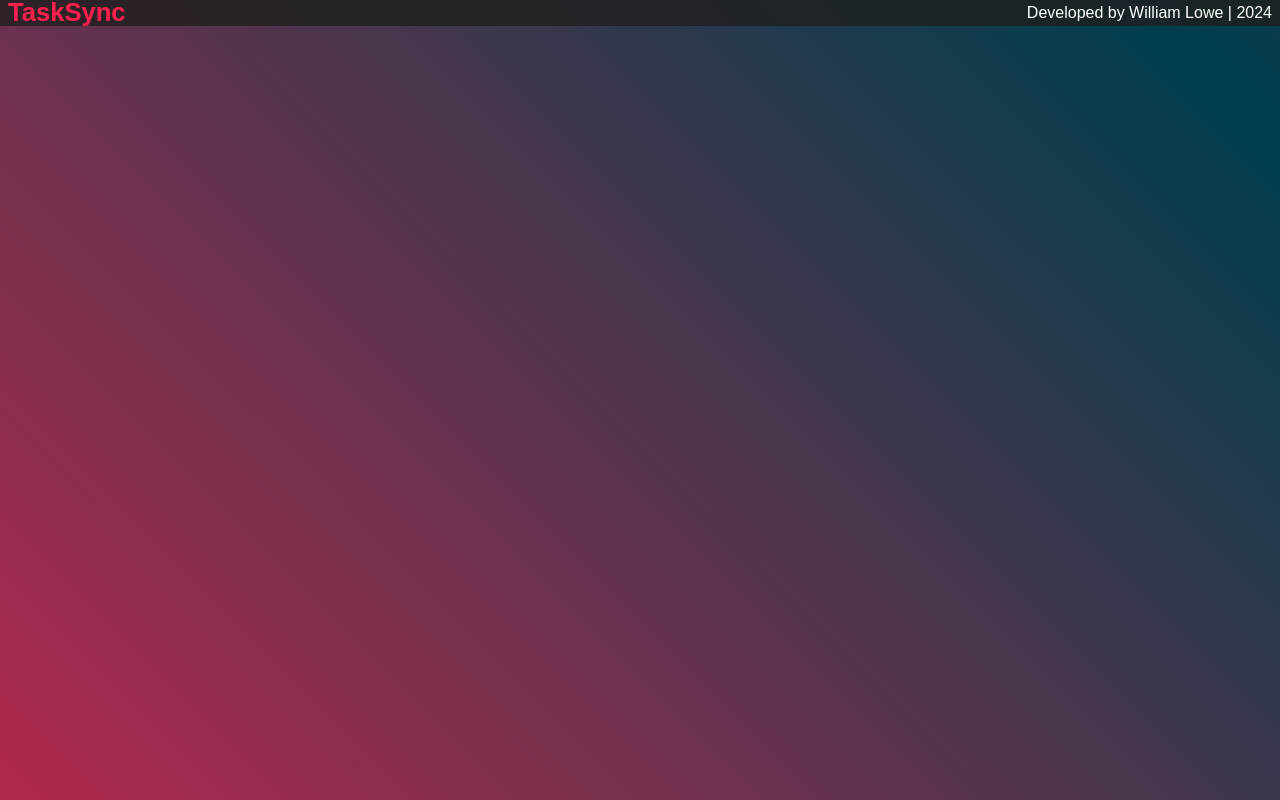
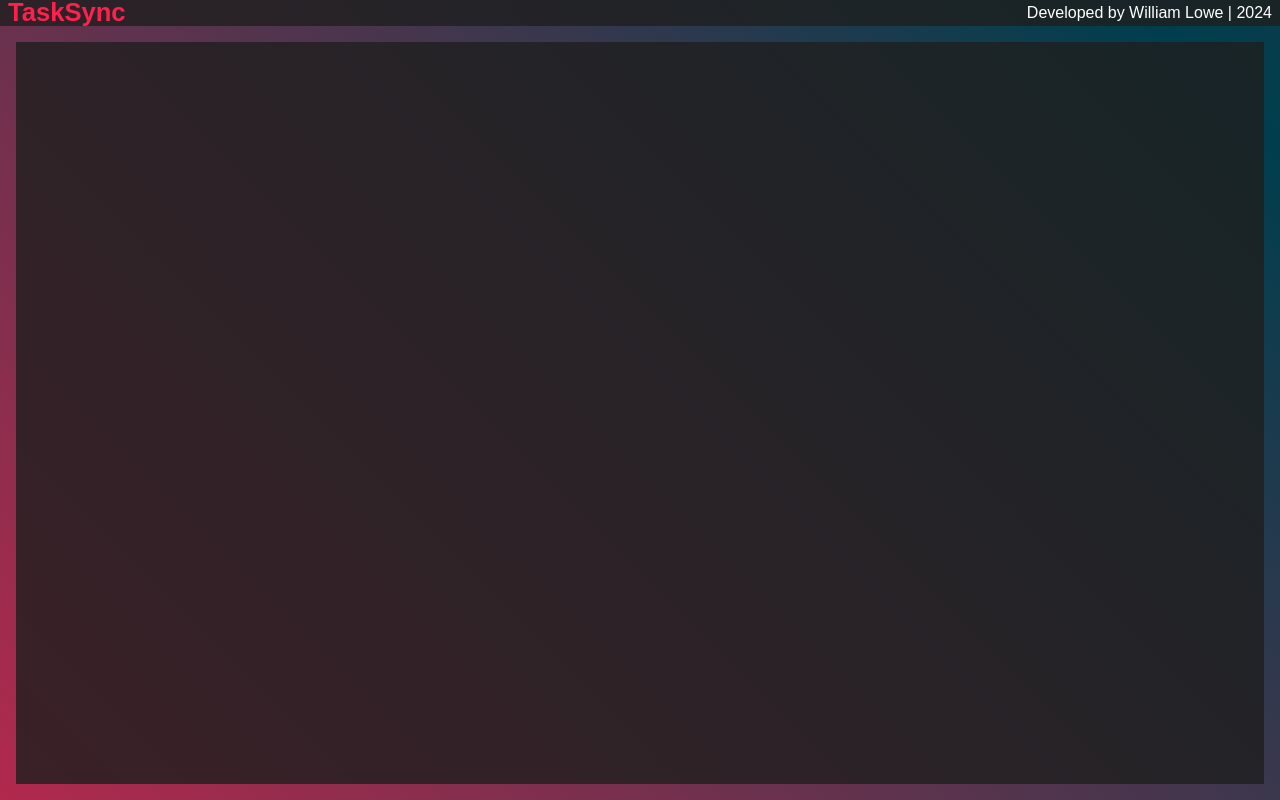
Before and after one commit to williamalowe/TaskSync, a React (Vite) app: page /workspace in a window 1280 px wide. Built offline with nearby package versions, Linux system fonts and the light colour scheme; a web font is replaced by a local one.

Commit message:
feature/add workspace-view panel section

```diff
--- a/src/views/Workspace/Workspace.jsx
+++ b/src/views/Workspace/Workspace.jsx
@@ -5,6 +5,9 @@ const Workspace = () => {
   return (
     <main className={styles.workspace}>
       <HeaderBar />
+      <section className={styles.panel}>
+        {/* Content here */}
+      </section>
     </main>
   )
 }
--- a/src/views/Workspace/Workspace.module.css
+++ b/src/views/Workspace/Workspace.module.css
@@ -1,9 +1,16 @@
 .workspace {
   width: 100vw;
   height: 100vh;
+  display: flex;
+  flex-direction: column;
   background: linear-gradient(45deg, #5D0E41, #FF204E, #003e4d, #A0153E);
   background-size: 400% 400%;
   animation: gradient 30s infinite alternate;
+}
+.panel {
+  background: rgb(31, 31, 31, 0.8);
+  flex: 1;
+  margin: 1rem;
 }
 
 @keyframes gradient {
```
